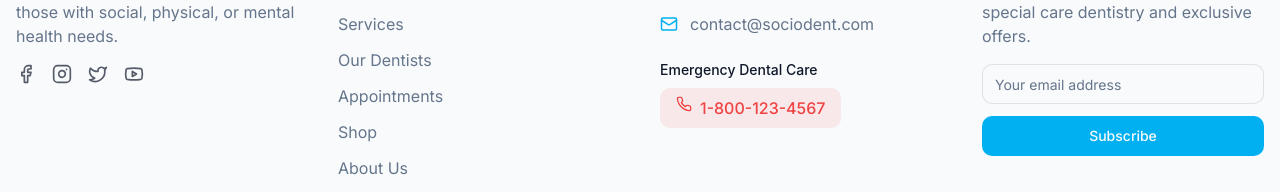
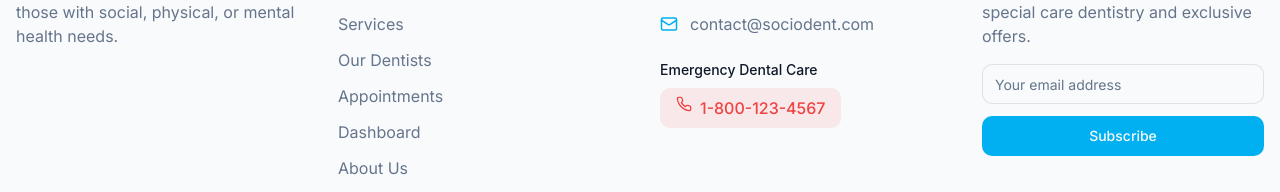
Before and after one commit to saiaravindan21-droid/socio-dentistry-hub, a React (Vite) app: page /records in a window 1280 px wide. Shown: the part 1025-1217 px from the top of the page. Built offline with nearby package versions, Linux system fonts and the light colour scheme.

Commit message:
Remove unwanted images
Removes unwanted images from the footer and user profile sections.

```diff
--- a/src/components/navigation/Footer.tsx
+++ b/src/components/navigation/Footer.tsx
@@ -1,5 +1,5 @@
 
-import { Facebook, Instagram, Twitter, Youtube, Mail, Phone } from 'lucide-react';
+import { Mail, Phone } from 'lucide-react';
 import { Button } from '@/components/ui/button';
 import { Input } from '@/components/ui/input';
 
@@ -18,20 +18,6 @@ const Footer = () => {
             <p className="text-muted-foreground">
               Specialized dental care services for those with social, physical, or mental health needs.
             </p>
-            <div className="flex space-x-4">
-              <a href="#" className="text-foreground/70 hover:text-primary transition-colors" aria-label="Facebook">
-                <Facebook size={20} />
-              </a>
-              <a href="#" className="text-foreground/70 hover:text-primary transition-colors" aria-label="Instagram">
-                <Instagram size={20} />
-              </a>
-              <a href="#" className="text-foreground/70 hover:text-primary transition-colors" aria-label="Twitter">
-                <Twitter size={20} />
-              </a>
-              <a href="#" className="text-foreground/70 hover:text-primary transition-colors" aria-label="YouTube">
-                <Youtube size={20} />
-              </a>
-            </div>
           </div>
 
           <div>
@@ -41,7 +27,7 @@ const Footer = () => {
               <li><a href="/services" className="text-muted-foreground hover:text-primary transition-colors">Services</a></li>
               <li><a href="/doctors" className="text-muted-foreground hover:text-primary transition-colors">Our Dentists</a></li>
               <li><a href="/appointments" className="text-muted-foreground hover:text-primary transition-colors">Appointments</a></li>
-              <li><a href="/marketplace" className="text-muted-foreground hover:text-primary transition-colors">Shop</a></li>
+              <li><a href="/dashboard" className="text-muted-foreground hover:text-primary transition-colors">Dashboard</a></li>
               <li><a href="/about" className="text-muted-foreground hover:text-primary transition-colors">About Us</a></li>
             </ul>
           </div>
```
